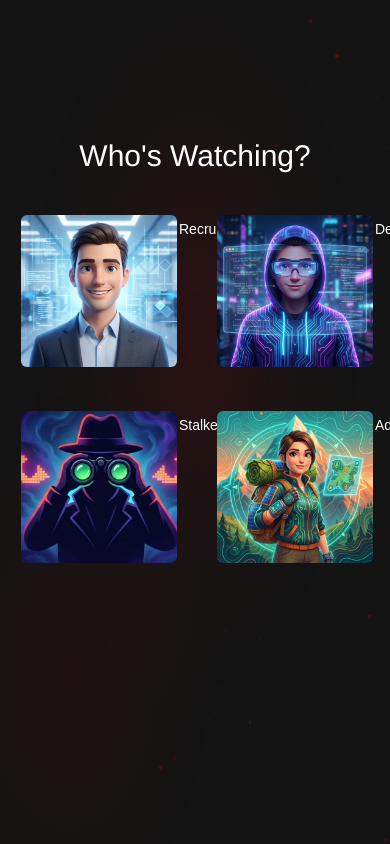
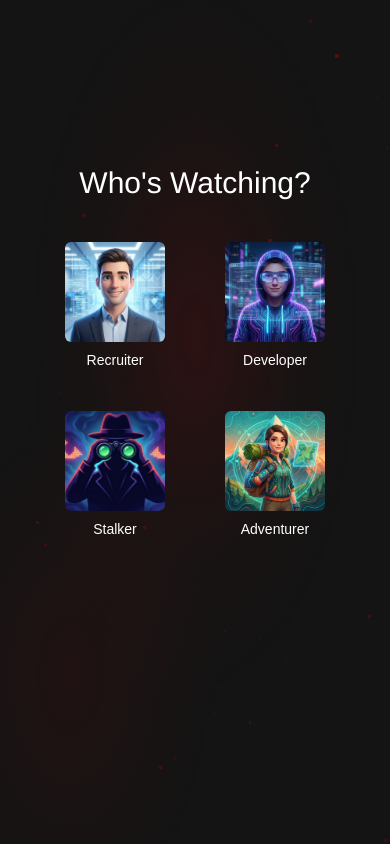
Before and after one commit to IstiqlalBhat/portfolio, a React (Vite) app: page /browse in a window 390 px wide. Built offline with nearby package versions, Linux system fonts and the light colour scheme.

Commit message:
Fix ProfileCard mobile layout - show names below images

```diff
--- a/src/components/ProfileCard.css
+++ b/src/components/ProfileCard.css
@@ -75,13 +75,25 @@
 
 @media (max-width: 768px) {
     .profile-card {
-        flex-wrap: wrap;
-        width: 40vw;
-        height: 40vw;
+        width: 120px;
+        height: auto;
         cursor: pointer;
+        flex-direction: column;
+        align-items: center;
+        gap: 8px;
+    }
+
+    .image-container {
+        width: 100px;
+        height: 100px;
+        flex-shrink: 0;
     }
 
     .profile-name {
-        font-size: 14px
+        font-size: 14px;
+        width: 100%;
+        text-align: center;
+        margin: 0;
+        min-height: auto;
     }
 }
```
